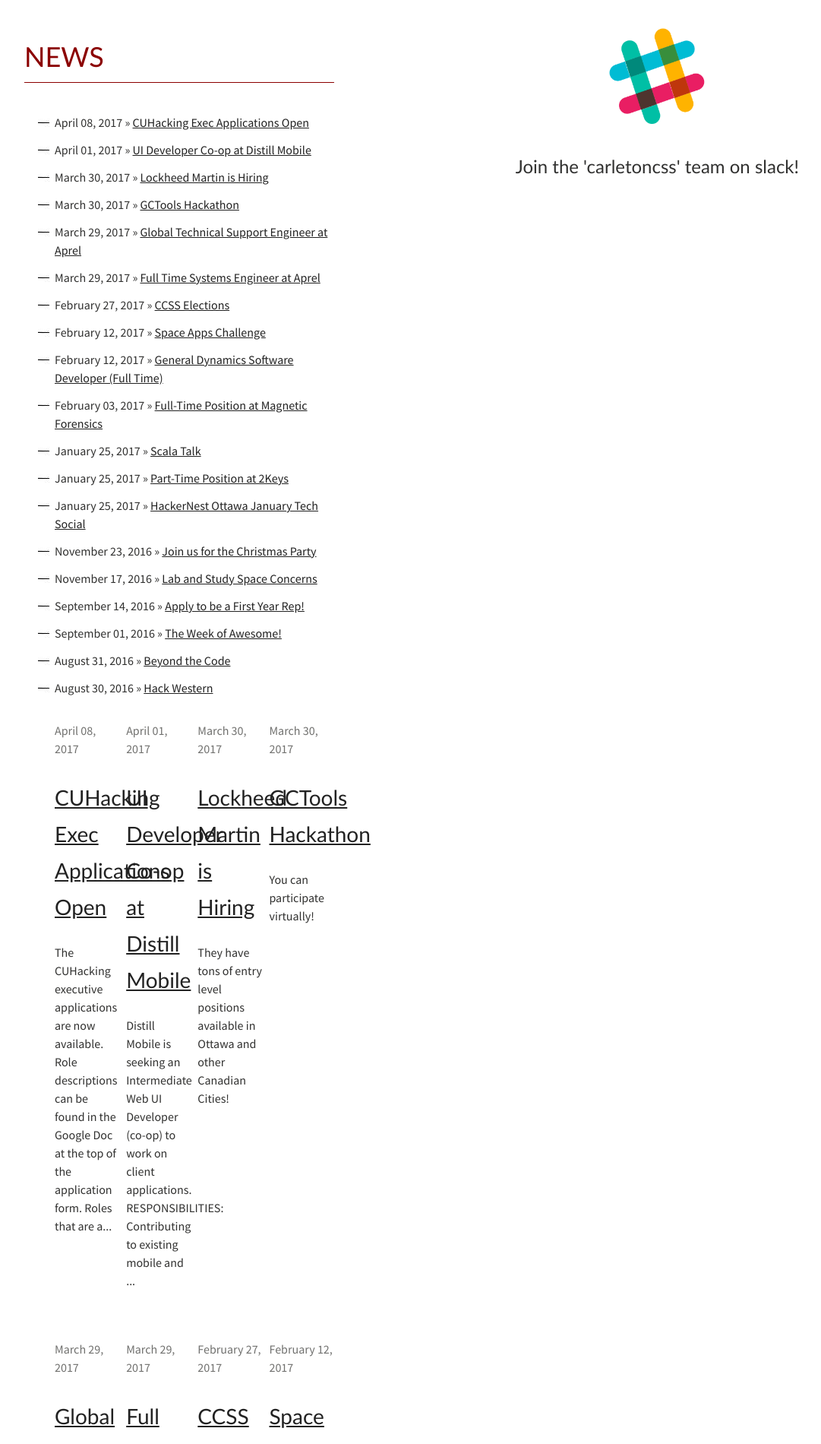
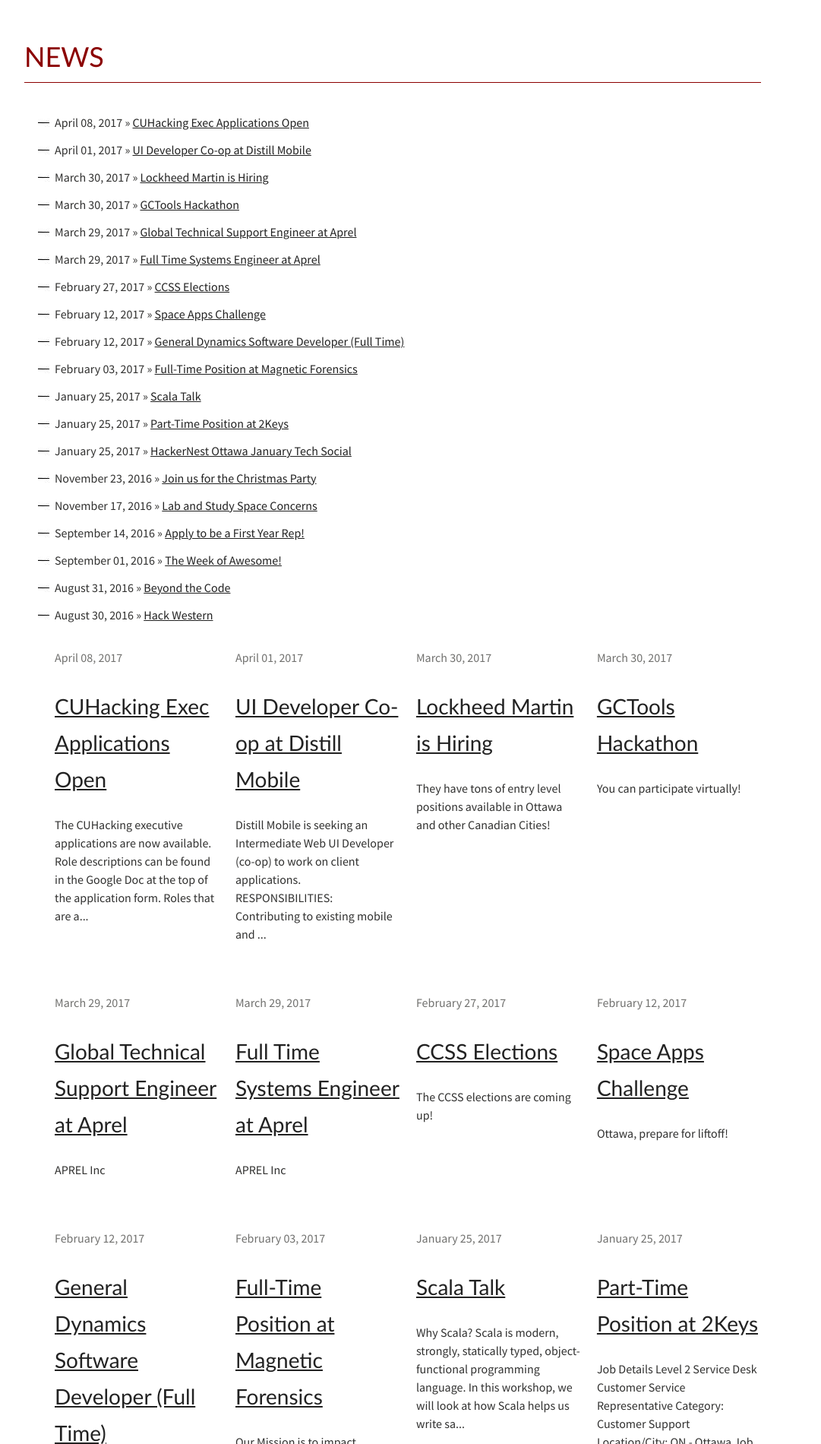
Before and after one commit to CarletonComputerScienceSociety/carletoncomputersciencesociety.github.io, a Jekyll site: the page built from index.md, in a window 1280 px wide. Shown: the part 755-2655 px from the top of the page at 76% size, without its empty margins (98-1179 px from the left). Built offline with Jekyll 4.4.1, drawn with Linux system fonts in a browser that asks for light colours.

Commit message:
Create _layout.scss

```diff
--- a/_sass/_layout.scss
+++ b/_sass/_layout.scss
@@ -1095,7 +1095,7 @@
         padding-bottom: 10px;
     }
     display: inline-block;
-	width: 40%;
+	//width: 40%;
     min-width: 300px;
     margin-right: 50px;
     float: left;
```
